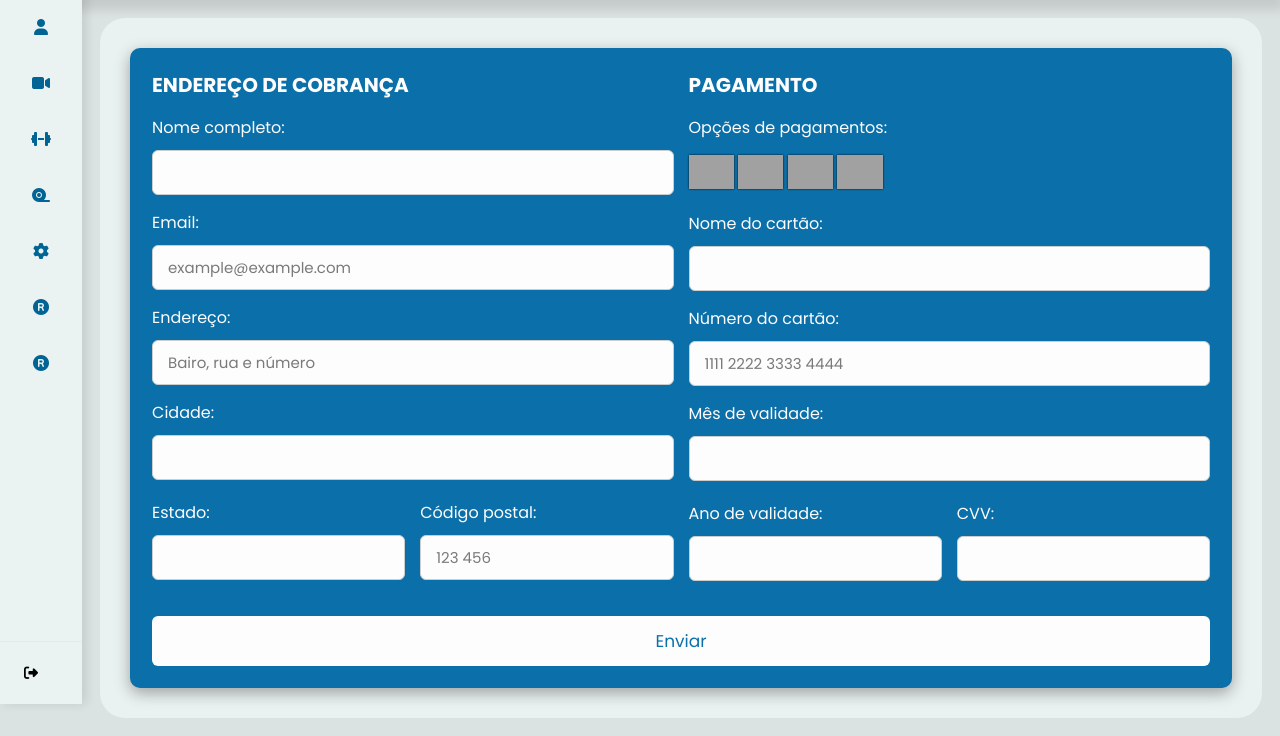
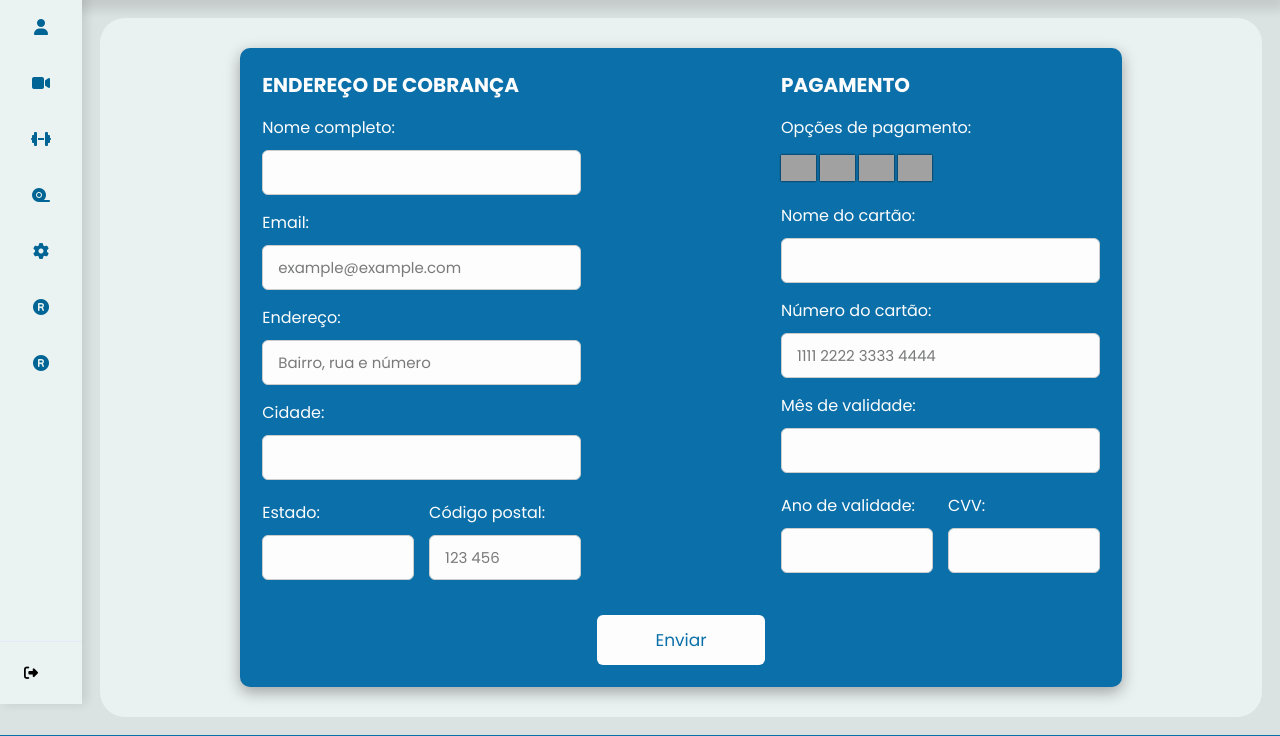
Before and after one commit to karinesouza06/TechFit, a Flask app: page /pagamento in a window 1280 px wide. Shown: the part 96-832 px from the top of the page. Run offline with Flask 3, Linux system fonts and the light colour scheme; a user stored in the database is signed in; grey boxes are pictures that could not be loaded.

Commit message:
Update pagamento.html

```diff
--- a/TechFit/templates/pagamento.html
+++ b/TechFit/templates/pagamento.html
@@ -6,20 +6,15 @@
 
 {% block style %}
 <style>
-    /* @import url('https://fonts.googleapis.com/css2?family=Poppins:wght@300;400;500;600;700;800;900&display=swap'); */
-
-    /* fonte fina  */
     @import url('https://fonts.googleapis.com/css2?family=Didact+Gothic&display=swap');
-
-    /* fonte grossa */
     @import url('https://fonts.googleapis.com/css2?family=Inter:wght@200;300;400;500&family=Open+Sans:wght@300;400;500;600&display=swap');
 
     :root {
         --techfit-100: #ffff;
         --techfit-200: #006aa7;
         --techfit-300: #247ba0;
-        --techfit-400: #006494;  /* Fundo escuro */
-        --techfit-500: #e8f1f2;  /* Botões claros */
+        --techfit-400: #006494;
+        --techfit-500: #e8f1f2;
     }
 
     * {
@@ -34,16 +29,12 @@
         background-color: #006aa7;
         color:#fff;
         margin: 0 auto;
-        width: 100%;
-        margin-right: 30px;
+        width: 80%;
         padding: 2%;
         border-radius: 10px;
         box-shadow: 0 5px 15px rgba(0, 0, 0, 0.35);
-        gap: 10px;
-
-        overflow-y: auto; /* Adiciona barra de rolagem vertical */
-        max-height: 80vh; /* Altura máxima igual à página de medidas */
-
+        overflow-y: auto;
+        max-height: 90vh;
     }
 
     .container {
@@ -62,19 +53,19 @@
         border-radius: 10px;
     }
 
-    form .row {
+    .row {
         display: flex;
-        gap: 15px;
+        gap: 200px;
         flex-wrap: wrap;
     }
 
-    .row .column {
-        flex: 1 1 250px;
+    .column {
+        flex: 1;
     }
 
     .column .title {
         font-size: 20px;
-        color: #333;
+        color: #fff;
         text-transform: uppercase;
         margin-bottom: 5px;
     }
@@ -86,7 +77,6 @@
     .input-box span {
         display: block;
         margin-bottom: 10px;
-
     }
 
     .input-box input {
@@ -95,7 +85,6 @@
         border: 1px solid #ccc;
         border-radius: 6px;
         font-size: 15px;
-
     }
 
     .column .flex {
@@ -108,42 +97,42 @@
     }
 
     .input-box img {
-        height: 34px;
+        height: 26px;
         margin-top: 5px;
         filter: drop-shadow(0 0 1px #000);
     }
 
     form .btn {
-        width: 100%;
-        /* padding: 12px; */
+        width: 20%;
+        margin: 20px auto 0;
         padding: 12px;
         background: #fff;
         border: none;
         outline: none;
         border-radius: 6px;
-        /* font-size: 17px; */
         font-size: 17px;
         color: #006aa7;
-        margin-top: 5px;
         cursor: pointer;
         transition: .5s;
+        display: block; /* garante que o botão use o auto margin */
     }
+
 
     form .btn:hover {
         background: #006aa7;
+        color: #fff;
     }
 </style>
 {% endblock %}
 
 {% block content %}
-
 <div class="profile-page">
     <div class="profile-container1">
-            <!-- <div class="content"> -->
         <form action="">
             <div class="row">
+                <!-- Coluna Endereço -->
                 <div class="column">
-                        <h3 class="title" style="color: #fff;">Endereço de Cobrança</h3>
+                    <h3 class="title">Endereço de Cobrança</h3>
                     <div class="input-box">
                         <span>Nome completo:</span>
                         <input type="text" placeholder="">
@@ -154,7 +143,7 @@
                     </div>
                     <div class="input-box">
                         <span>Endereço:</span>
-                            <input type="text" placeholder="Bairo, rua e número">
+                        <input type="text" placeholder="Bairro, rua e número">
                     </div>
                     <div class="input-box">
                         <span>Cidade:</span>
@@ -173,15 +162,15 @@
                     </div>
                 </div>
 
+                <!-- Coluna Pagamento -->
                 <div class="column">
-                        <h3 class="title" style="color: #fff;">Pagamento</h3>
+                    <h3 class="title">Pagamento</h3>
                     <div class="input-box">
-                            <span>Opções de pagamentos:</span>
+                        <span>Opções de pagamento:</span>
                         <img src="https://upload.wikimedia.org/wikipedia/commons/0/04/Mastercard-logo.png" alt="">
                         <img src="https://www.visa.com.br/dam/VCOM/regional/lac/brazil/newsroom/conheca-a-visa800x450.jpg" alt="">
                         <img src="https://encrypted-tbn0.gstatic.com/images?q=tbn:ANd9GcSNDV7XumbzU8pINrel_uCur45tmlVIhcDBNQ&s" alt="">
                         <img src="https://upload.wikimedia.org/wikipedia/commons/a/a2/Logo%E2%80%94pix_powered_by_Banco_Central_%28Brazil%2C_2020%29.svg" alt="">
-
                     </div>
                     <div class="input-box">
                         <span>Nome do cartão:</span>
@@ -207,33 +196,30 @@
                         </div>
                     </div>
                 </div>
+            </div>
 
             <button type="submit" class="btn">Enviar</button>
         </form>
     </div>
 </div>
-
 <script>
-    $(document).ready(function() {
-
-        $('.method').on('click', function() {
+    $(document).ready(function () {
+        $('.method').on('click', function () {
             $('.method').removeClass('blue-border');
             $(this).addClass('blue-border');
         });
 
-        })
         var $cardInput = $('.input-fields input');
 
-        $('.next-btn').on('click', function(e) {
-
+        $('.next-btn').on('click', function (e) {
             $cardInput.removeClass('warning');
-
-        $cardInput.each(function() {
+            $cardInput.each(function () {
                 var $this = $(this);
                 if (!$this.val()) {
                     $this.addClass('warning');
                 }
-        })
+            });
+        });
     });
 </script>
 {% endblock %}
```
Lines whose indentation alone changed are shown as unchanged.
